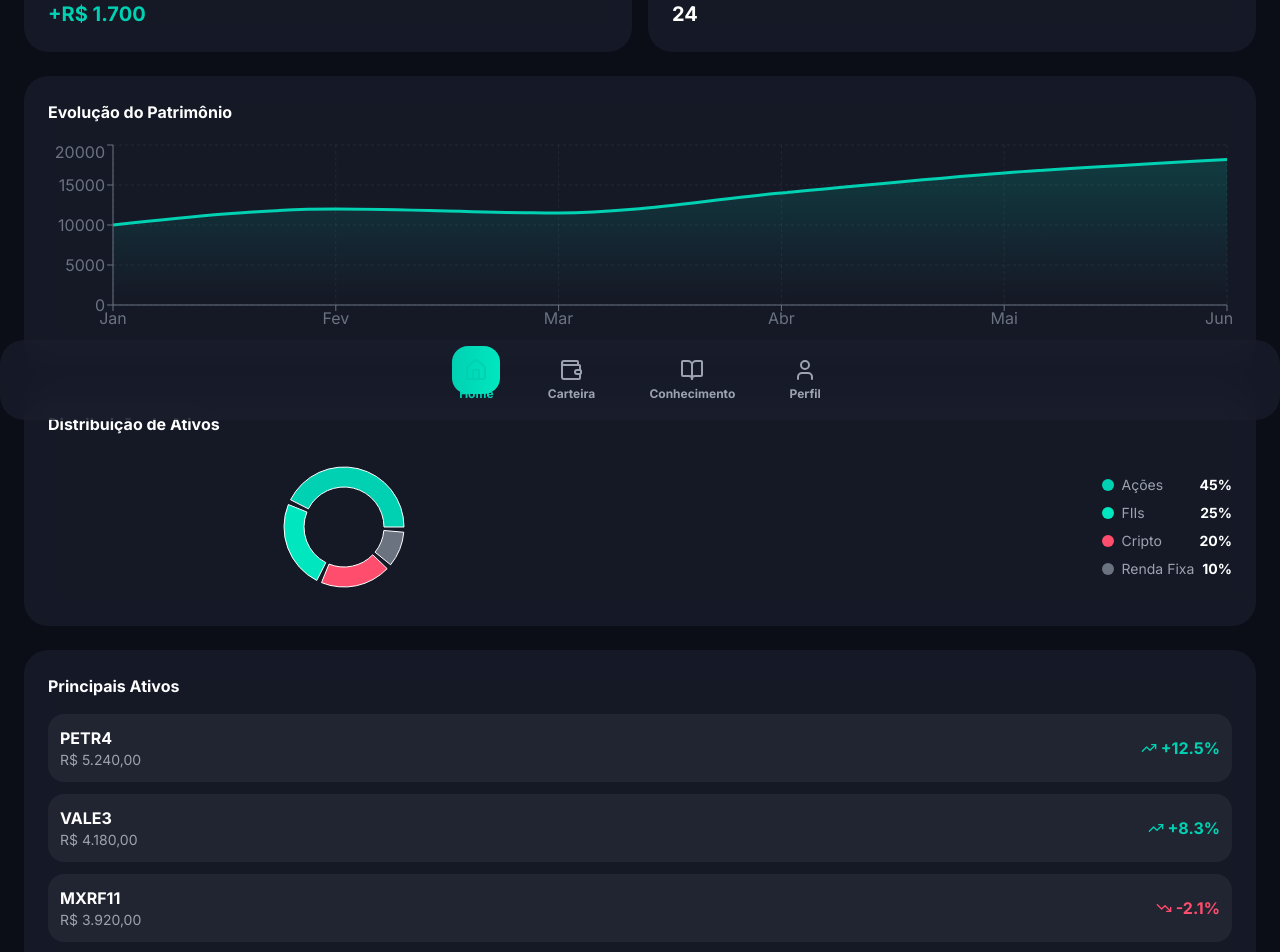
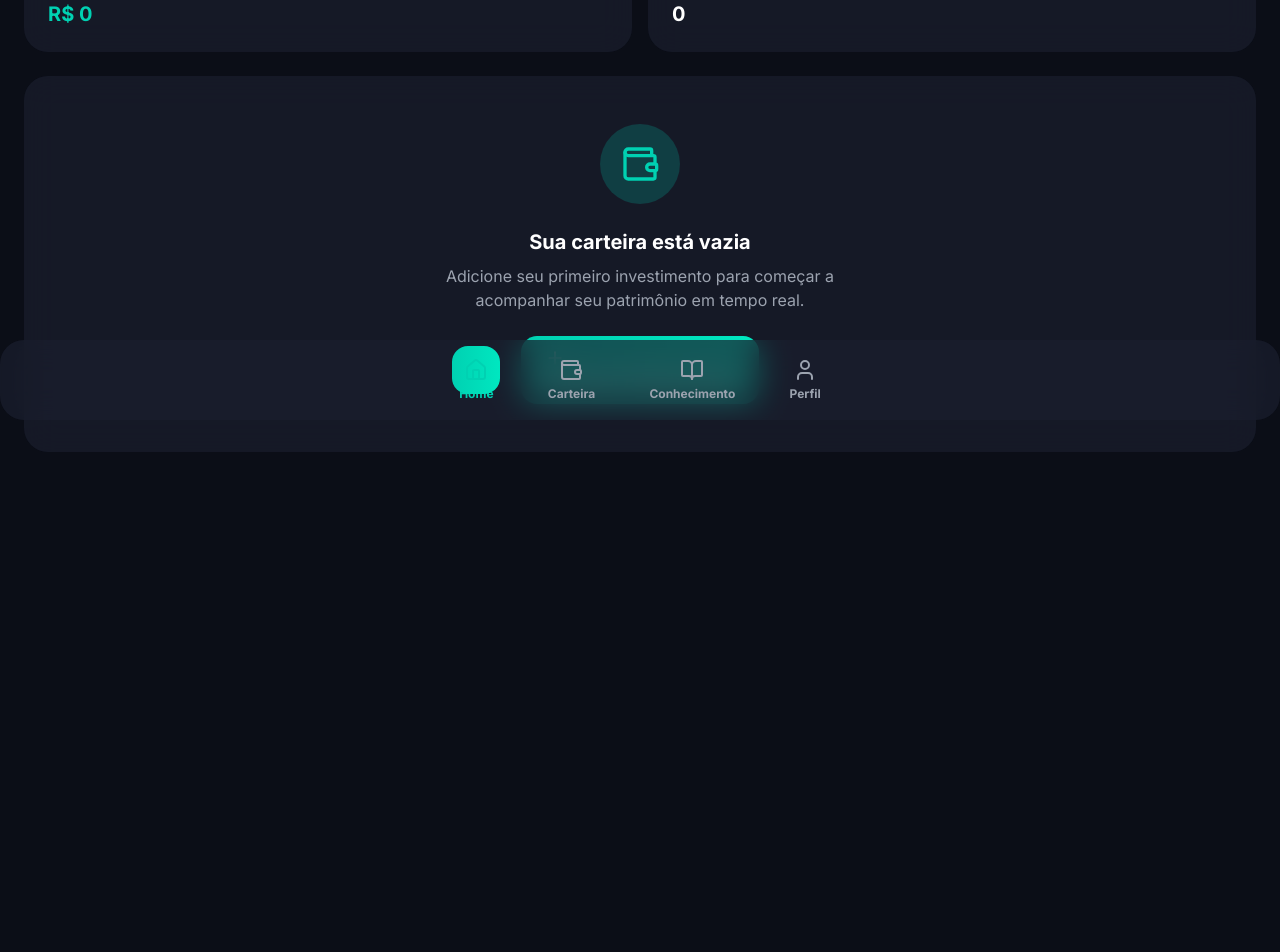
Before and after one commit to Marcelo210598/rende-, a Next.js app: page /dashboard in a window 1280 px wide. Shown: the part 380-1332 px from the top of the page. After the commit the page ends 928 px from the top, so only its background shows below. Built offline with nearby package versions, Linux system fonts and the light colour scheme.

Commit message:
fix: remover dados mock - novos usuários começam com R$ 0,00

```diff
--- a/app/carteira/page.tsx
+++ b/app/carteira/page.tsx
@@ -2,33 +2,26 @@
 
 import { useState } from "react";
 import { motion } from "framer-motion";
-import { ArrowLeft, TrendingUp, Plus } from "lucide-react";
+import { ArrowLeft, TrendingUp, Plus, Wallet } from "lucide-react";
 import { useRouter } from "next/navigation";
 import GlassCard from "@/components/ui/GlassCard";
 import Button from "@/components/ui/Button";
 import BottomNav from "@/components/BottomNav";
-import { BarChart, Bar, XAxis, YAxis, CartesianGrid, Tooltip, ResponsiveContainer, LineChart, Line } from "recharts";
 
 const tabs = ["Ações", "FIIs", "Cripto", "Renda Fixa"];
-
-const stocksData = [
-    { name: "PETR4", qty: 100, avgPrice: "R$ 28,50", current: "R$ 32,10", total: "R$ 3.210", change: "+12.6%" },
-    { name: "VALE3", qty: 80, avgPrice: "R$ 65,20", current: "R$ 70,50", total: "R$ 5.640", change: "+8.1%" },
-    { name: "ITUB4", qty: 150, avgPrice: "R$ 24,80", current: "R$ 26,30", total: "R$ 3.945", change: "+6.0%" },
-];
-
-const performanceData = [
-    { month: "Jan", value: 100 },
-    { month: "Fev", value: 120 },
-    { month: "Mar", value: 115 },
-    { month: "Abr", value: 140 },
-    { month: "Mai", value: 165 },
-    { month: "Jun", value: 182 },
-];
 
 export default function CarteiraPage() {
     const router = useRouter();
     const [activeTab, setActiveTab] = useState(0);
+
+    // TODO: Replace with real data from database/API
+    const hasAssets = false;
+    const totalValue = 0;
+    const percentageChange = 0;
+    const absoluteChange = 0;
+    const assetsCount = 0;
+    const totalInvested = 0;
+    const totalReturn = 0;
 
     return (
         <div className="min-h-screen bg-background pb-24">
@@ -83,97 +76,88 @@ export default function CarteiraPage() {
                             <div className="flex items-center justify-between">
                                 <div>
                                     <p className="text-gray-400 text-sm">Total em {tabs[activeTab]}</p>
-                                    <h2 className="text-3xl font-bold">R$ 12.795,00</h2>
+                                    <h2 className="text-3xl font-bold">
+                                        R$ {totalValue.toLocaleString('pt-BR', { minimumFractionDigits: 2, maximumFractionDigits: 2 })}
+                                    </h2>
                                 </div>
                                 <div className="text-right">
                                     <div className="flex items-center gap-1 text-primary font-bold">
                                         <TrendingUp className="w-4 h-4" />
-                                        <span>+9.2%</span>
+                                        <span>{percentageChange}%</span>
                                     </div>
-                                    <p className="text-sm text-gray-400">+R$ 1.080</p>
+                                    <p className="text-sm text-gray-400">
+                                        R$ {absoluteChange.toLocaleString('pt-BR', { minimumFractionDigits: 0, maximumFractionDigits: 0 })}
+                                    </p>
                                 </div>
                             </div>
 
                             <div className="grid grid-cols-3 gap-4 pt-4 border-t border-white/10">
                                 <div>
                                     <p className="text-xs text-gray-400">Ativos</p>
-                                    <p className="text-lg font-bold">3</p>
+                                    <p className="text-lg font-bold">{assetsCount}</p>
                                 </div>
                                 <div>
                                     <p className="text-xs text-gray-400">Investido</p>
-                                    <p className="text-lg font-bold">R$ 11.715</p>
+                                    <p className="text-lg font-bold">
+                                        R$ {totalInvested.toLocaleString('pt-BR', { minimumFractionDigits: 0, maximumFractionDigits: 0 })}
+                                    </p>
                                 </div>
                                 <div>
                                     <p className="text-xs text-gray-400">Rendimento</p>
-                                    <p className="text-lg font-bold text-primary">R$ 1.080</p>
+                                    <p className="text-lg font-bold text-primary">
+                                        R$ {totalReturn.toLocaleString('pt-BR', { minimumFractionDigits: 0, maximumFractionDigits: 0 })}
+                                    </p>
                                 </div>
                             </div>
                         </div>
                     </GlassCard>
                 </motion.div>
 
-                {/* Performance Chart */}
+                {/* Empty State or Content */}
+                {!hasAssets ? (
+                    <motion.div
+                        initial={{ opacity: 0, y: 20 }}
+                        animate={{ opacity: 1, y: 0 }}
+                        transition={{ delay: 0.2 }}
+                    >
+                        <GlassCard className="text-center py-12 space-y-6">
+                            <div className="w-20 h-20 rounded-full bg-primary/20 flex items-center justify-center mx-auto">
+                                <Wallet className="w-10 h-10 text-primary" />
+                            </div>
+                            <div className="space-y-2">
+                                <h3 className="text-xl font-bold">Nenhum ativo em {tabs[activeTab]}</h3>
+                                <p className="text-gray-400 max-w-md mx-auto">
+                                    Comece adicionando seus investimentos para acompanhar o desempenho da sua carteira.
+                                </p>
+                            </div>
+                            <Button
+                                onClick={() => router.push("/adicionar-ativo")}
+                                className="mx-auto"
+                            >
+                                <Plus className="w-5 h-5 mr-2" />
+                                Adicionar Ativo
+                            </Button>
+                        </GlassCard>
+                    </motion.div>
+                ) : (
+                    <>
+                        {/* Performance Chart - Will show when user has assets */}
                         <GlassCard>
                             <h3 className="font-bold mb-4">Desempenho (6 meses)</h3>
-                    <ResponsiveContainer width="100%" height={180}>
-                        <LineChart data={performanceData}>
-                            <CartesianGrid strokeDasharray="3 3" stroke="#ffffff10" />
-                            <XAxis dataKey="month" stroke="#6B7280" />
-                            <YAxis stroke="#6B7280" />
-                            <Tooltip
-                                contentStyle={{
-                                    backgroundColor: "rgba(26, 31, 46, 0.9)",
-                                    border: "none",
-                                    borderRadius: "12px",
-                                    color: "white",
-                                }}
-                            />
-                            <Line
-                                type="monotone"
-                                dataKey="value"
-                                stroke="#00D1B2"
-                                strokeWidth={3}
-                                dot={{ fill: "#00D1B2", r: 4 }}
-                            />
-                        </LineChart>
-                    </ResponsiveContainer>
+                            <div className="h-[180px] flex items-center justify-center text-gray-400">
+                                Dados serão exibidos após adicionar ativos
+                            </div>
                         </GlassCard>
 
-                {/* Assets List */}
+                        {/* Assets List - Will show when user has assets */}
                         <div className="space-y-3">
                             <h3 className="font-bold">Ativos em Carteira</h3>
-                    {stocksData.map((stock, index) => (
-                        <motion.div
-                            key={stock.name}
-                            initial={{ opacity: 0, y: 20 }}
-                            animate={{ opacity: 1, y: 0 }}
-                            transition={{ delay: index * 0.1 }}
-                        >
-                            <GlassCard className="hover:bg-white/10 transition-colors cursor-pointer">
-                                <div className="flex items-center justify-between mb-3">
-                                    <div>
-                                        <h4 className="font-bold text-lg">{stock.name}</h4>
-                                        <p className="text-sm text-gray-400">{stock.qty} cotas</p>
+                            <GlassCard className="text-center py-8 text-gray-400">
+                                Nenhum ativo cadastrado
+                            </GlassCard>
                         </div>
-                                    <div className="text-right">
-                                        <p className="font-bold text-lg">{stock.total}</p>
-                                        <p className="text-sm text-primary font-bold">{stock.change}</p>
-                                    </div>
-                                </div>
-                                <div className="grid grid-cols-2 gap-4 pt-3 border-t border-white/10">
-                                    <div>
-                                        <p className="text-xs text-gray-400">Preço Médio</p>
-                                        <p className="text-sm font-bold">{stock.avgPrice}</p>
-                                    </div>
-                                    <div>
-                                        <p className="text-xs text-gray-400">Preço Atual</p>
-                                        <p className="text-sm font-bold">{stock.current}</p>
-                                    </div>
-                                </div>
-                            </GlassCard>
-                        </motion.div>
-                    ))}
-                </div>
+                    </>
+                )}
 
                 {/* Add Asset Button */}
                 <Button
--- a/app/dashboard/page.tsx
+++ b/app/dashboard/page.tsx
@@ -1,35 +1,22 @@
 "use client";
 
 import { motion } from "framer-motion";
-import { TrendingUp, TrendingDown, DollarSign, PieChart } from "lucide-react";
+import { TrendingUp, Wallet, PieChart, Plus } from "lucide-react";
 import GlassCard from "@/components/ui/GlassCard";
 import BottomNav from "@/components/BottomNav";
-import { LineChart, Line, AreaChart, Area, XAxis, YAxis, CartesianGrid, Tooltip, ResponsiveContainer, PieChart as RePieChart, Pie, Cell } from "recharts";
-
-const portfolioData = [
-    { month: "Jan", value: 10000 },
-    { month: "Fev", value: 12000 },
-    { month: "Mar", value: 11500 },
-    { month: "Abr", value: 14000 },
-    { month: "Mai", value: 16500 },
-    { month: "Jun", value: 18200 },
-];
-
-const assetDistribution = [
-    { name: "Ações", value: 45, color: "#00D1B2" },
-    { name: "FIIs", value: 25, color: "#00E7C0" },
-    { name: "Cripto", value: 20, color: "#FF4D6D" },
-    { name: "Renda Fixa", value: 10, color: "#6B7280" },
-];
-
-const topAssets = [
-    { name: "PETR4", value: "R$ 5.240,00", change: "+12.5%", positive: true },
-    { name: "VALE3", value: "R$ 4.180,00", change: "+8.3%", positive: true },
-    { name: "MXRF11", value: "R$ 3.920,00", change: "-2.1%", positive: false },
-    { name: "BTC", value: "R$ 2.850,00", change: "+25.7%", positive: true },
-];
+import { useRouter } from "next/navigation";
+import Button from "@/components/ui/Button";
 
 export default function DashboardPage() {
+    const router = useRouter();
+
+    // TODO: Replace with real data from database/API
+    const hasAssets = false;
+    const totalPatrimony = 0;
+    const monthlyGain = 0;
+    const totalAssets = 0;
+    const yearPercentage = 0;
+
     return (
         <div className="min-h-screen bg-background pb-24">
             {/* Header */}
@@ -54,10 +41,12 @@ export default function DashboardPage() {
                     <GlassCard className="bg-gradient-to-br from-primary to-primary-light">
                         <div className="space-y-2">
                             <p className="text-white/80 text-sm font-bold">Patrimônio Total</p>
-                            <h2 className="text-4xl font-bold">R$ 18.200,00</h2>
+                            <h2 className="text-4xl font-bold">
+                                R$ {totalPatrimony.toLocaleString('pt-BR', { minimumFractionDigits: 2, maximumFractionDigits: 2 })}
+                            </h2>
                             <div className="flex items-center gap-2 text-white">
                                 <TrendingUp className="w-4 h-4" />
-                                <span className="text-sm font-bold">+82% este ano</span>
+                                <span className="text-sm font-bold">{yearPercentage}% este ano</span>
                             </div>
                         </div>
                     </GlassCard>
@@ -75,7 +64,9 @@ export default function DashboardPage() {
                             <TrendingUp className="w-5 h-5 text-primary" />
                         </div>
                         <p className="text-gray-400 text-sm">Ganho Mensal</p>
-                        <p className="text-xl font-bold text-primary">+R$ 1.700</p>
+                        <p className="text-xl font-bold text-primary">
+                            R$ {monthlyGain.toLocaleString('pt-BR', { minimumFractionDigits: 0, maximumFractionDigits: 0 })}
+                        </p>
                     </GlassCard>
 
                     <GlassCard className="space-y-2">
@@ -83,11 +74,39 @@ export default function DashboardPage() {
                             <PieChart className="w-5 h-5 text-accent-red" />
                         </div>
                         <p className="text-gray-400 text-sm">Ativos</p>
-                        <p className="text-xl font-bold">24</p>
+                        <p className="text-xl font-bold">{totalAssets}</p>
                     </GlassCard>
                 </motion.div>
 
-                {/* Portfolio Chart */}
+                {/* Empty State or Content */}
+                {!hasAssets ? (
+                    <motion.div
+                        initial={{ opacity: 0, y: 20 }}
+                        animate={{ opacity: 1, y: 0 }}
+                        transition={{ delay: 0.3 }}
+                    >
+                        <GlassCard className="text-center py-12 space-y-6">
+                            <div className="w-20 h-20 rounded-full bg-primary/20 flex items-center justify-center mx-auto">
+                                <Wallet className="w-10 h-10 text-primary" />
+                            </div>
+                            <div className="space-y-2">
+                                <h3 className="text-xl font-bold">Sua carteira está vazia</h3>
+                                <p className="text-gray-400 max-w-md mx-auto">
+                                    Adicione seu primeiro investimento para começar a acompanhar seu patrimônio em tempo real.
+                                </p>
+                            </div>
+                            <Button
+                                onClick={() => router.push("/adicionar-ativo")}
+                                className="mx-auto"
+                            >
+                                <Plus className="w-5 h-5 mr-2" />
+                                Adicionar Primeiro Ativo
+                            </Button>
+                        </GlassCard>
+                    </motion.div>
+                ) : (
+                    <>
+                        {/* Portfolio Chart - Will show when user has assets */}
                         <motion.div
                             initial={{ opacity: 0, y: 20 }}
                             animate={{ opacity: 1, y: 0 }}
@@ -95,38 +114,13 @@ export default function DashboardPage() {
                         >
                             <GlassCard>
                                 <h3 className="font-bold mb-4">Evolução do Patrimônio</h3>
-                        <ResponsiveContainer width="100%" height={200}>
-                            <AreaChart data={portfolioData}>
-                                <defs>
-                                    <linearGradient id="colorValue" x1="0" y1="0" x2="0" y2="1">
-                                        <stop offset="5%" stopColor="#00D1B2" stopOpacity={0.3} />
-                                        <stop offset="95%" stopColor="#00D1B2" stopOpacity={0} />
-                                    </linearGradient>
-                                </defs>
-                                <CartesianGrid strokeDasharray="3 3" stroke="#ffffff10" />
-                                <XAxis dataKey="month" stroke="#6B7280" />
-                                <YAxis stroke="#6B7280" />
-                                <Tooltip
-                                    contentStyle={{
-                                        backgroundColor: "rgba(26, 31, 46, 0.9)",
-                                        border: "none",
-                                        borderRadius: "12px",
-                                        color: "white",
-                                    }}
-                                />
-                                <Area
-                                    type="monotone"
-                                    dataKey="value"
-                                    stroke="#00D1B2"
-                                    strokeWidth={3}
-                                    fill="url(#colorValue)"
-                                />
-                            </AreaChart>
-                        </ResponsiveContainer>
+                                <div className="h-[200px] flex items-center justify-center text-gray-400">
+                                    Dados serão exibidos após adicionar ativos
+                                </div>
                             </GlassCard>
                         </motion.div>
 
-                {/* Asset Distribution */}
+                        {/* Asset Distribution - Will show when user has assets */}
                         <motion.div
                             initial={{ opacity: 0, y: 20 }}
                             animate={{ opacity: 1, y: 0 }}
@@ -134,41 +128,13 @@ export default function DashboardPage() {
                         >
                             <GlassCard>
                                 <h3 className="font-bold mb-4">Distribuição de Ativos</h3>
-                        <div className="flex items-center justify-between">
-                            <ResponsiveContainer width="50%" height={150}>
-                                <RePieChart>
-                                    <Pie
-                                        data={assetDistribution}
-                                        cx="50%"
-                                        cy="50%"
-                                        innerRadius={40}
-                                        outerRadius={60}
-                                        paddingAngle={5}
-                                        dataKey="value"
-                                    >
-                                        {assetDistribution.map((entry, index) => (
-                                            <Cell key={`cell-${index}`} fill={entry.color} />
-                                        ))}
-                                    </Pie>
-                                </RePieChart>
-                            </ResponsiveContainer>
-                            <div className="space-y-2">
-                                {assetDistribution.map((asset) => (
-                                    <div key={asset.name} className="flex items-center gap-2">
-                                        <div
-                                            className="w-3 h-3 rounded-full"
-                                            style={{ backgroundColor: asset.color }}
-                                        />
-                                        <span className="text-sm text-gray-400">{asset.name}</span>
-                                        <span className="text-sm font-bold ml-auto">{asset.value}%</span>
-                                    </div>
-                                ))}
-                            </div>
+                                <div className="h-[150px] flex items-center justify-center text-gray-400">
+                                    Adicione ativos para ver a distribuição
                                 </div>
                             </GlassCard>
                         </motion.div>
 
-                {/* Top Assets */}
+                        {/* Top Assets - Will show when user has assets */}
                         <motion.div
                             initial={{ opacity: 0, y: 20 }}
                             animate={{ opacity: 1, y: 0 }}
@@ -176,32 +142,13 @@ export default function DashboardPage() {
                         >
                             <GlassCard>
                                 <h3 className="font-bold mb-4">Principais Ativos</h3>
-                        <div className="space-y-3">
-                            {topAssets.map((asset, index) => (
-                                <div
-                                    key={index}
-                                    className="flex items-center justify-between p-3 bg-white/5 rounded-2xl hover:bg-white/10 transition-colors"
-                                >
-                                    <div>
-                                        <p className="font-bold">{asset.name}</p>
-                                        <p className="text-sm text-gray-400">{asset.value}</p>
-                                    </div>
-                                    <div
-                                        className={`flex items-center gap-1 font-bold ${asset.positive ? "text-primary" : "text-accent-red"
-                                            }`}
-                                    >
-                                        {asset.positive ? (
-                                            <TrendingUp className="w-4 h-4" />
-                                        ) : (
-                                            <TrendingDown className="w-4 h-4" />
-                                        )}
-                                        <span>{asset.change}</span>
-                                    </div>
-                                </div>
-                            ))}
+                                <div className="py-8 text-center text-gray-400">
+                                    Nenhum ativo cadastrado
                                 </div>
                             </GlassCard>
                         </motion.div>
+                    </>
+                )}
             </div>
 
             <BottomNav />
```
Lines whose indentation alone changed are shown as unchanged.
